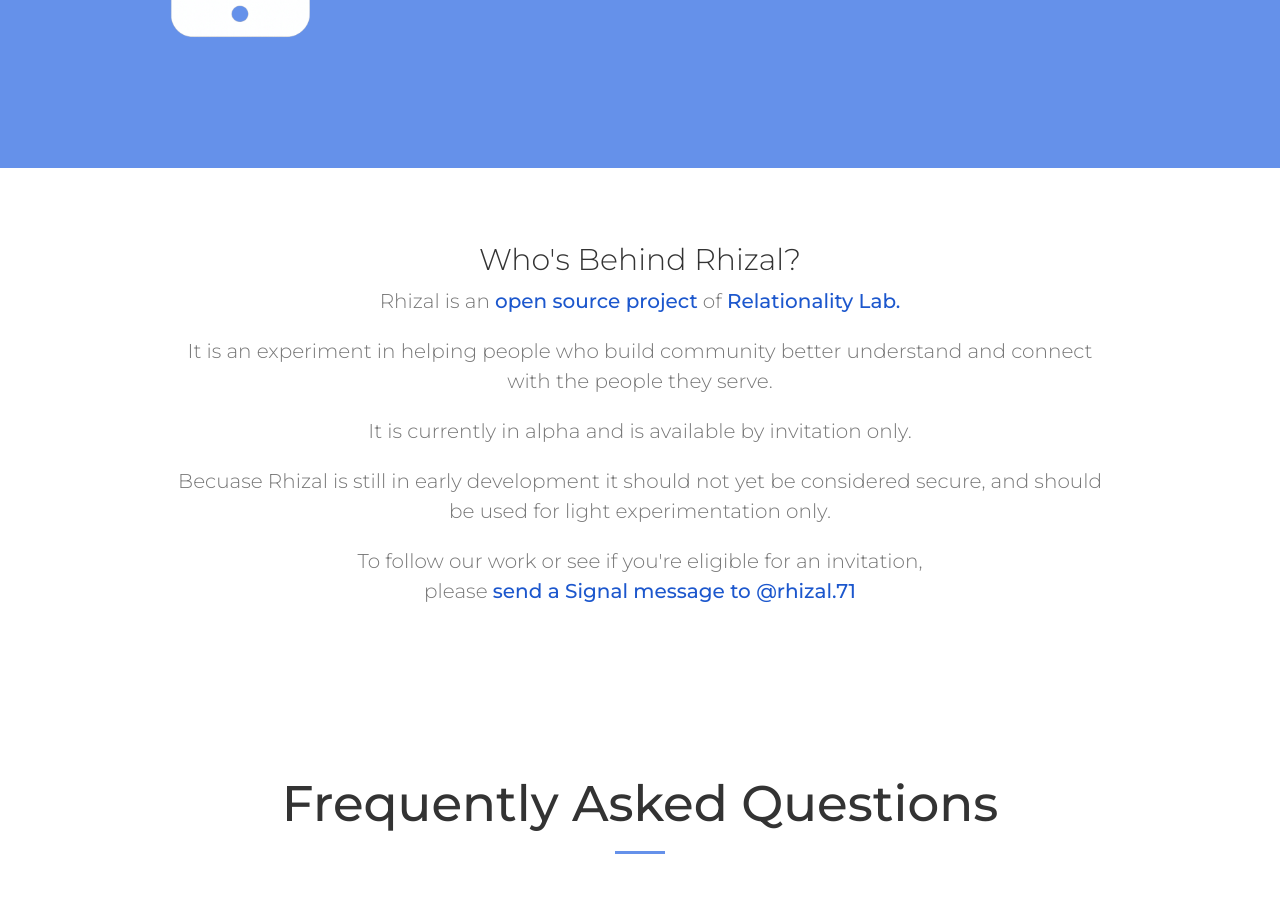
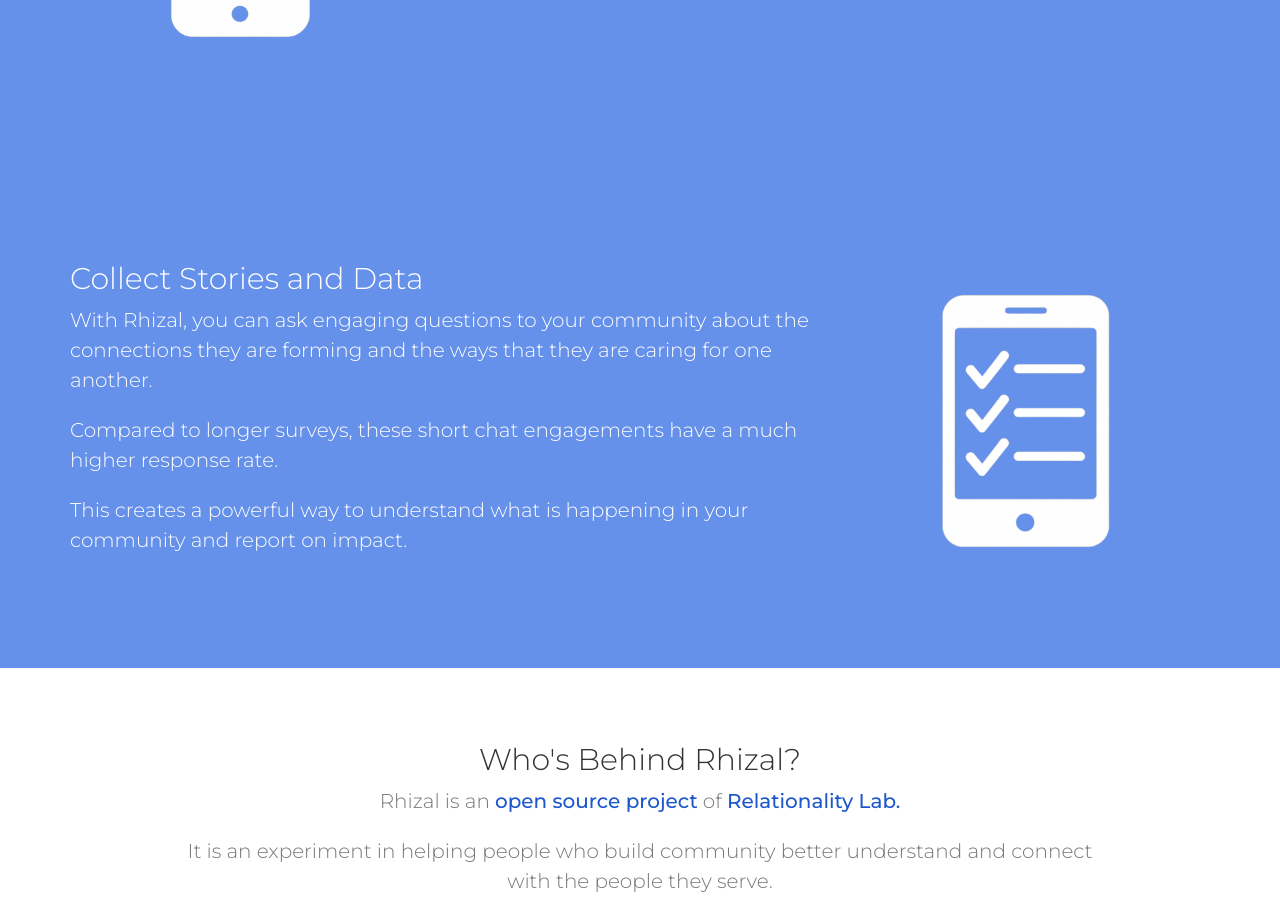
Before and after one commit to davidgljay/rhizal_landing, a Jekyll site: the page built from index.html, in a window 1280 px wide and 900 px high, scrolled down 2732 px. Built offline with Jekyll 4.4.1, drawn with Linux system fonts in a browser that asks for light colours; nearby versions of some CDN libraries.

Commit message:
Adding callout on data collection

```diff
--- /dev/null
+++ b/_includes/data.html
@@ -0,0 +1,13 @@
+<section class="bg-primary" id="connect_threads">
+    <div class="container">
+        <div class="row d-flex flex-row-reverse">
+            <div class="col-lg-4 text-center"><img class="feature-image" src="./img/data.png" alt="A dollar bill flowing into a phone"/></div>
+            <div class="col-lg-8 text-left text-white text-left">
+                <h2 class="section-heading text-white text-small">Collect Stories and Data</h2>
+                <p>With Rhizal, you can ask engaging questions to your community about the connections they are forming and the ways that they are caring for one another.</p>
+                <p>Compared to longer surveys, these short chat engagements have a much higher response rate.</p>
+                <p>This creates a powerful way to understand what is happening in your community and report on impact.</p>
+            </div>
+        </div>
+    </div>
+</section>
--- a/_layouts/front.html
+++ b/_layouts/front.html
@@ -9,6 +9,7 @@
   {% include onboarding.html %}
   {% include events.html %}
   {% include fundraising.html %}
+  {% include data.html %}
   {% include about.html %}
   {% include faq.html %}
   {% include footer.html %}
```
Also changed, not shown: img/data.png (added), 2 other files.
